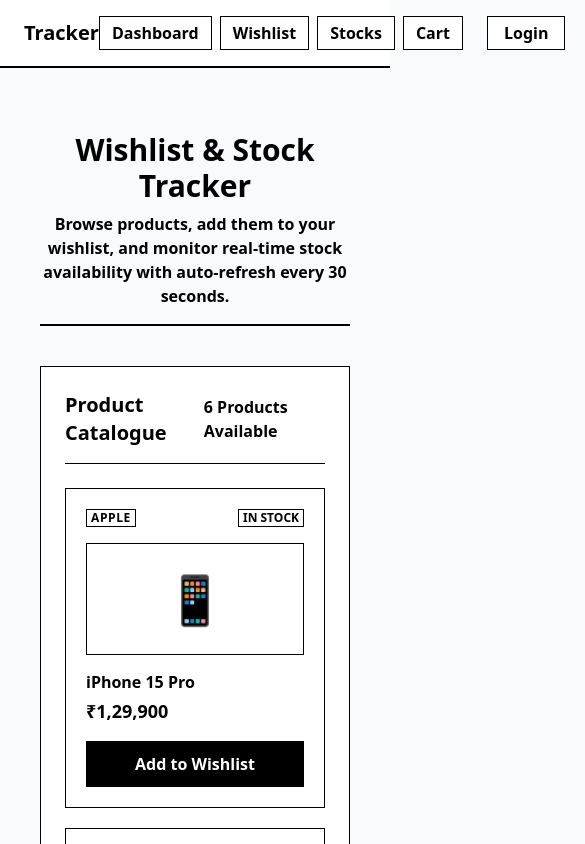
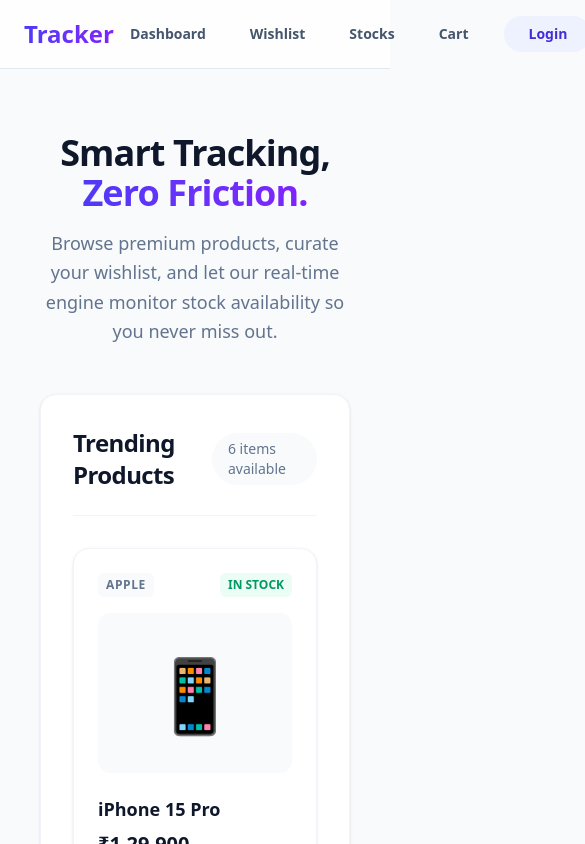
Before and after one commit to kalviumcommunity/SW2627-T3STACK-wishlist-stock-tracker, a Next.js app: page / in a window 390 px wide. Shown: the top 844 px of the page, 585 px wide, since content can reach past the window. Built offline with nearby package versions, Linux system fonts and the light colour scheme; no server answers.

Commit message:
feat: beautify ui with modern saas design

```diff
--- a/app/page.tsx
+++ b/app/page.tsx
@@ -9,21 +9,24 @@
   const { notification } = useStore();
 
   return (
-    <div className="py-12 md:py-20 px-6">
+    <div className="py-12 md:py-20 px-6 max-w-7xl mx-auto">
       {/* Toast Notification */}
       {notification && (
-        <div className="fixed top-5 right-5 z-50 border-2 border-black bg-white px-5 py-3 font-bold text-black animate-bounce">
-          🔔 {notification}
+        <div className="fixed bottom-5 right-5 z-50 bg-slate-900 text-white px-6 py-4 rounded-xl shadow-2xl font-medium animate-in fade-in slide-in-from-bottom-5">
+          <div className="flex items-center gap-3">
+            <span className="text-indigo-400">🔔</span> {notification}
+          </div>
         </div>
       )}
 
       <div className="mx-auto max-w-6xl">
-        <header className="mb-10 text-center md:text-left border-b-2 border-black pb-4">
-          <h1 className="text-3xl md:text-4xl font-bold text-black">
-            Wishlist & Stock Tracker
+        <header className="mb-12 text-center md:text-left">
+          <h1 className="text-4xl md:text-6xl font-extrabold tracking-tight text-slate-900 mb-4">
+            Smart Tracking,<br />
+            <span className="bg-gradient-to-r from-indigo-600 to-violet-600 bg-clip-text text-transparent">Zero Friction.</span>
           </h1>
-          <p className="mt-2 text-base font-bold text-black max-w-2xl">
-            Browse products, add them to your wishlist, and monitor real-time stock availability with auto-refresh every 30 seconds.
+          <p className="text-lg md:text-xl text-slate-500 max-w-2xl leading-relaxed">
+            Browse premium products, curate your wishlist, and let our real-time engine monitor stock availability so you never miss out.
           </p>
         </header>
 
--- a/components/Navbar.tsx
+++ b/components/Navbar.tsx
@@ -34,21 +34,21 @@
   };
 
   return (
-    <nav className="flex justify-between items-center px-6 py-4 bg-white border-b-2 border-black sticky top-0 z-50">
-      <Link href="/" className="text-xl font-bold text-black hover:underline">
+    <nav className="flex justify-between items-center px-6 py-4 bg-white/80 backdrop-blur-md border-b border-slate-200 sticky top-0 z-50">
+      <Link href="/" className="text-2xl font-bold bg-gradient-to-r from-indigo-600 to-violet-600 bg-clip-text text-transparent hover:opacity-80 transition-opacity">
         Tracker
       </Link>
-      <div className="flex items-center gap-2">
+      <div className="flex items-center gap-3">
         {links.map(({ href, label }) => {
           const active = pathname === href;
           return (
             <Link
               key={href}
               href={href}
-              className={`px-3 py-1 font-bold border border-black ${
+              className={`px-4 py-2 text-sm font-semibold rounded-full transition-all duration-200 ${
                 active
-                  ? "bg-black text-white"
-                  : "bg-white text-black hover:bg-gray-100"
+                  ? "bg-slate-900 text-white shadow-md"
+                  : "bg-transparent text-slate-600 hover:bg-slate-100 hover:text-slate-900"
               }`}
             >
               {label}
@@ -56,13 +56,13 @@
           );
         })}
         {user ? (
-          <div className="flex items-center gap-2 ml-4 pl-4 border-l-2 border-black">
-            <div className="px-3 py-1 font-bold text-black border border-black bg-gray-50">
+          <div className="flex items-center gap-3 ml-2 pl-4 border-l border-slate-200">
+            <div className="px-4 py-2 text-sm font-medium text-slate-700 bg-slate-100 rounded-full">
               {user.name}
             </div>
             <button
               onClick={handleLogout}
-              className="px-3 py-1 font-bold border border-black bg-red-600 text-white hover:bg-red-700"
+              className="px-4 py-2 text-sm font-semibold rounded-full bg-rose-50 text-rose-600 hover:bg-rose-100 transition-colors"
             >
               Logout
             </button>
@@ -70,10 +70,10 @@
         ) : (
           <Link
             href="/login"
-            className={`ml-4 px-4 py-1 font-bold border border-black ${
+            className={`ml-2 px-6 py-2 text-sm font-semibold rounded-full transition-all duration-200 ${
               pathname === "/login"
-                ? "bg-black text-white"
-                : "bg-white text-black hover:bg-gray-100"
+                ? "bg-indigo-600 text-white shadow-md"
+                : "bg-indigo-50 text-indigo-700 hover:bg-indigo-100"
             }`}
           >
             Login
--- a/components/ProductCard.tsx
+++ b/components/ProductCard.tsx
@@ -7,31 +7,31 @@
   const wishlisted = isInWishlist(product.id);
 
   return (
-    <div className="flex flex-col justify-between border border-black bg-white p-5">
+    <div className="group flex flex-col justify-between bg-white rounded-2xl border border-slate-100 p-6 shadow-sm hover:shadow-xl hover:-translate-y-1 transition-all duration-300">
       <div>
         <div className="flex items-center justify-between mb-4">
-          <span className="text-xs font-bold uppercase tracking-wider text-black border border-black px-1">
+          <span className="text-xs font-semibold uppercase tracking-wider text-slate-500 bg-slate-50 px-2 py-1 rounded-md">
             {product.brand}
           </span>
-          <span className="text-xs font-bold uppercase text-black border border-black px-1">
+          <span className={`text-xs font-semibold uppercase px-2 py-1 rounded-md ${product.inStock ? "bg-emerald-50 text-emerald-600" : "bg-rose-50 text-rose-600"}`}>
             {product.inStock ? "In Stock" : "Out of Stock"}
           </span>
         </div>
 
-        <div className="flex items-center justify-center h-28 border border-black bg-white text-5xl mb-4">
+        <div className="flex items-center justify-center h-40 bg-slate-50 rounded-xl text-7xl mb-6 group-hover:scale-105 transition-transform duration-300">
           {product.image}
         </div>
 
-        <h3 className="font-bold text-black text-base leading-snug">{product.name}</h3>
-        <p className="mt-1 text-lg font-bold text-black">{product.price}</p>
+        <h3 className="font-semibold text-slate-900 text-lg leading-snug">{product.name}</h3>
+        <p className="mt-2 text-xl font-bold text-slate-900">{product.price}</p>
       </div>
 
       <button
         onClick={() => addToWishlist(product)}
-        className={`mt-4 flex items-center justify-center gap-2 border border-black py-2.5 px-4 font-bold ${
+        className={`mt-6 w-full flex items-center justify-center gap-2 py-3 px-4 font-semibold rounded-xl transition-all duration-200 ${
           wishlisted
-            ? "bg-white text-black"
-            : "bg-black text-white hover:bg-gray-800"
+            ? "bg-indigo-50 text-indigo-600 border border-indigo-100"
+            : "bg-indigo-600 text-white hover:bg-indigo-700 shadow-md hover:shadow-lg"
         }`}
       >
         {wishlisted ? "♥ In Wishlist" : "Add to Wishlist"}
--- a/components/ProductList.tsx
+++ b/components/ProductList.tsx
@@ -7,13 +7,13 @@
   const { products } = useStore();
 
   return (
-    <section className="bg-white p-6 border border-black mb-8">
-      <div className="flex items-center justify-between mb-6 border-b border-black pb-4">
-        <h2 className="text-xl font-bold text-black">
-          Product Catalogue
+    <section className="bg-white p-8 rounded-2xl shadow-sm border border-slate-100 mb-12">
+      <div className="flex items-center justify-between mb-8 pb-6 border-b border-slate-100">
+        <h2 className="text-2xl font-bold text-slate-900 tracking-tight">
+          Trending Products
         </h2>
-        <span className="font-bold text-black">
-          {products.length} Products Available
+        <span className="text-sm font-medium text-slate-500 bg-slate-50 px-4 py-1.5 rounded-full">
+          {products.length} items available
         </span>
       </div>
 
```
Also changed, not shown: app/share/[userId]/page.tsx (+25 -24 lines), components/Cart.tsx (+33 -31 lines), components/Wishlist.tsx (+23 -21 lines), 2 other files (tests, documents, lock files or other folders).
